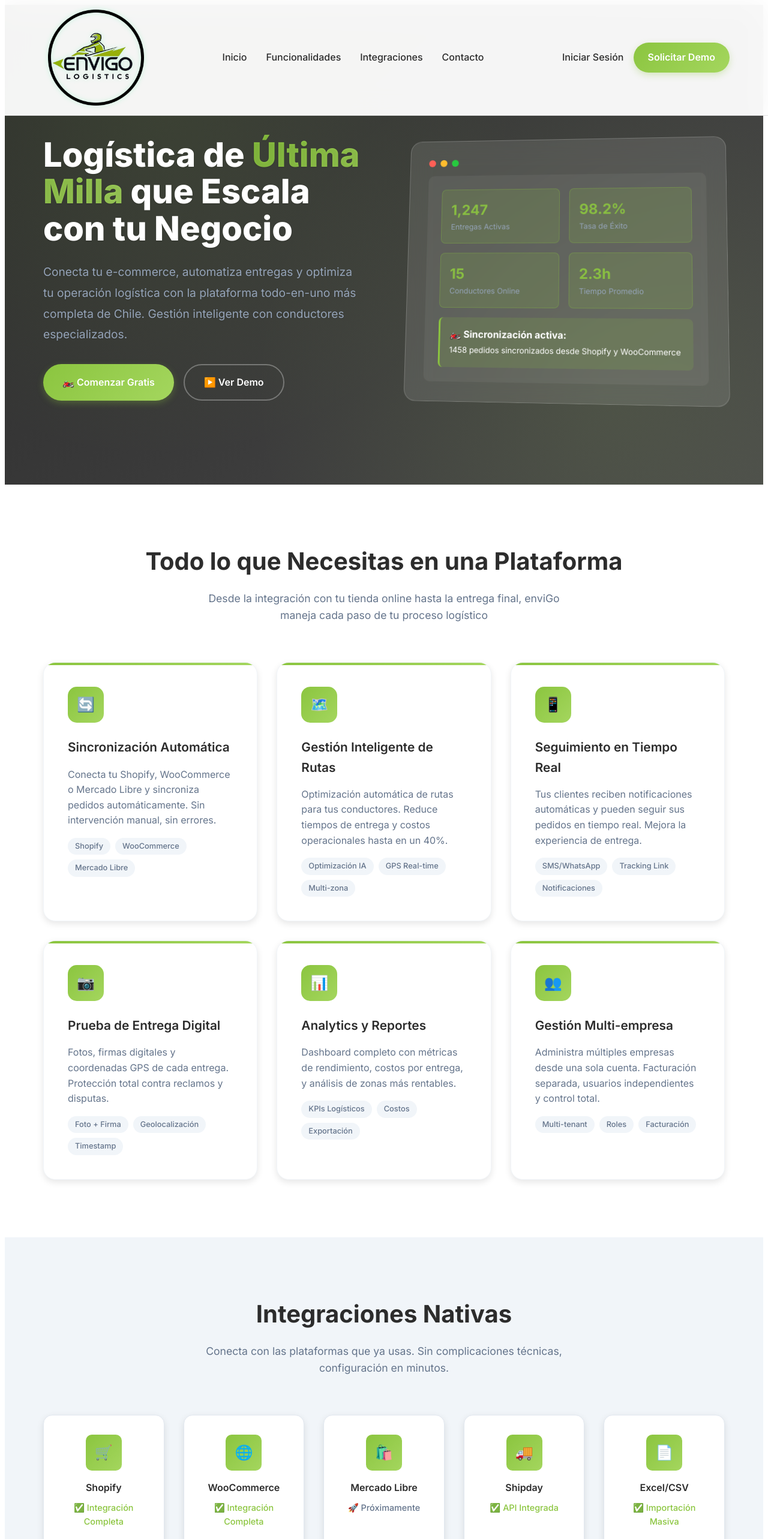
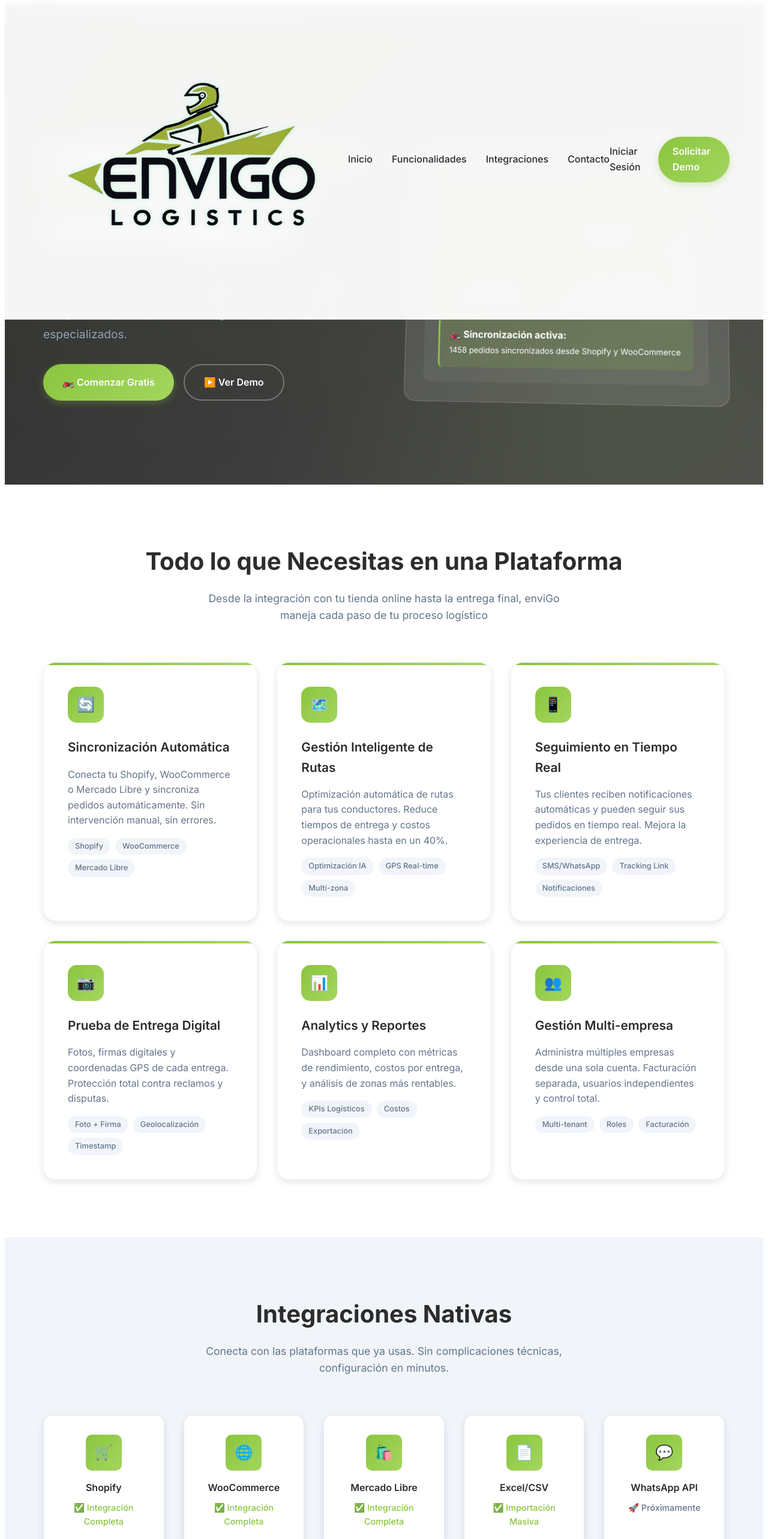
Before and after one commit to CarlosdRojasC/enviGo, a Vue app in the folder frontend/: page / in a window 1280 px wide. Shown: the top 2566 px of the page at 60% size. Built offline with nearby package versions, Linux system fonts and the light colour scheme; no server answers.

Commit message:
landingcambio

```diff
--- a/frontend/src/views/LandingPage.vue
+++ b/frontend/src/views/LandingPage.vue
@@ -6,7 +6,7 @@
       <div class="nav-container">
         <div class="logo">
       <h2 class="logo">
-        <img class="imagelogo" src="../assets/favicon.png" alt="" srcset="">
+        <img class="imagelogo" src="../assets/envigoLogo.png" alt="" srcset="">
       </h2>
         </div>
         <ul class="nav-links">
@@ -227,8 +227,7 @@ const features = ref([
 const integrations = ref([
   { name: 'Shopify', emoji: '🛒', status: '✅ Integración Completa', statusClass: 'available' },
   { name: 'WooCommerce', emoji: '🌐', status: '✅ Integración Completa', statusClass: 'available' },
-  { name: 'Mercado Libre', emoji: '🛍️', status: '🚀 Próximamente', statusClass: 'coming-soon' },
-  { name: 'Shipday', emoji: '🚚', status: '✅ API Integrada', statusClass: 'available' },
+  { name: 'Mercado Libre', emoji: '🛍️', status: '✅ Integración Completa', statusClass: 'available' },
   { name: 'Excel/CSV', emoji: '📄', status: '✅ Importación Masiva', statusClass: 'available' },
   { name: 'WhatsApp API', emoji: '💬', status: '🚀 Próximamente', statusClass: 'coming-soon' }
 ])
@@ -317,7 +316,6 @@ onUnmounted(() => {
 }
 
 .imagelogo {
-  width: 160px;
   height: auto;
   filter: drop-shadow(0 0 4px rgba(0, 255, 128, 0.2));
 }
```
